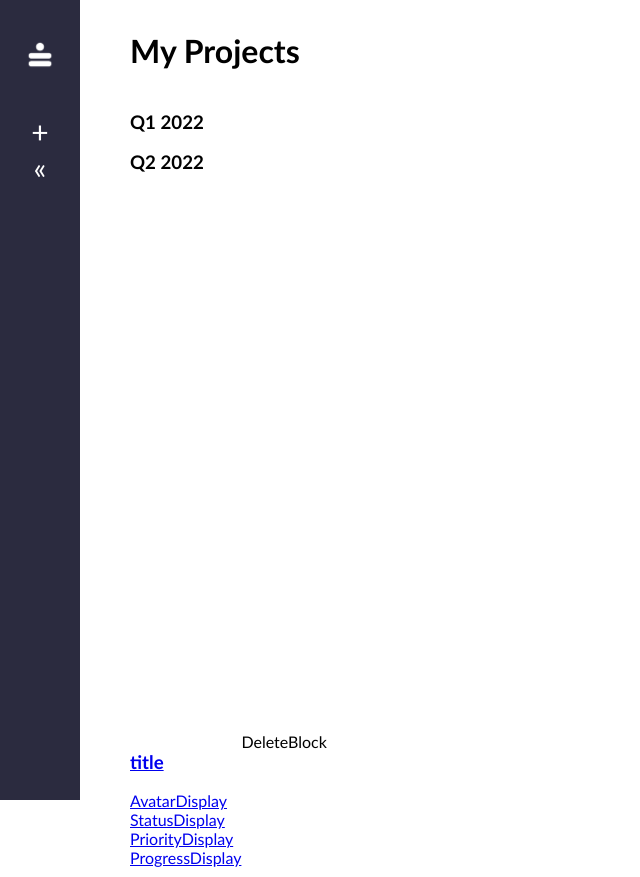
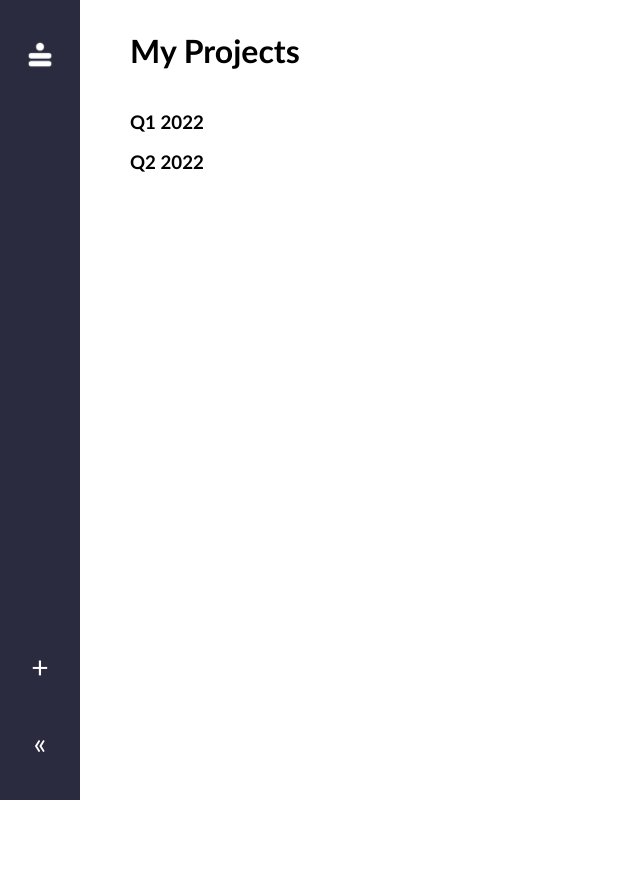
Before and after one commit to marksayers46/team-manager, a React (Create React App) app: page / in a window 1280 px wide. Shown: the whole page, without its empty margins (0-640 px from the left). After the commit the page ends 800 px from the top, so only its background shows below. Built offline with nearby package versions, Linux system fonts and the light colour scheme.

Commit message:
hard coding dummy data for styling

```diff
--- a/public/index.html
+++ b/public/index.html
@@ -3,7 +3,6 @@
   <head>
     <meta charset="utf-8" />
     <meta name="viewport" content="width=device-width, initial-scale=1" />
-    <link rel="manifest" href="%PUBLIC_URL%/manifest.json" />
     <title>React App</title>
   </head>
   <body>
--- a/src/index.css
+++ b/src/index.css
@@ -5,7 +5,7 @@ html, body {
 }
 
 .app {
-   display: flex;
+    display: flex;
 }
 
 /* Nav */
@@ -14,6 +14,7 @@ nav {
     background-color: rgba(43, 43, 63);
     color: rgba(255, 255, 255);
     text-align: center;
+    display: flex;
     flex-direction: column;
     justify-content: space-between;
 }
@@ -32,6 +33,7 @@ nav .icon {
     color:rgba(255, 255, 255);
     font-size: 30px;
     cursor: pointer;
+    margin-bottom: 40px;
 }
 
 /* Dashboard */
@@ -45,6 +47,10 @@ nav .icon {
     overflow: scroll;
 }
 
+/* Dashboard */
+
+
+
 /* TicketCard */
 .ticket-card {
     display: flex;
--- a/src/pages/Dashboard.js
+++ b/src/pages/Dashboard.js
@@ -66,13 +66,12 @@ const Dashboard = () => {
     <div className="dashboard">
       <h1>My Projects</h1>
       <div className="ticket-container">
-        {tickets && uniqueCategories?.map((uniqueCategory, uniqueIndex) => (
-          <div>
+        {tickets && uniqueCategories?.map((uniqueCategory, categoryIndex) => (
+          <div key={categoryIndex}>
             <h3>{uniqueCategory}</h3>
           </div>
         ))}
       </div>
-      <TicketCard />
     </div>
   )
 }
```
